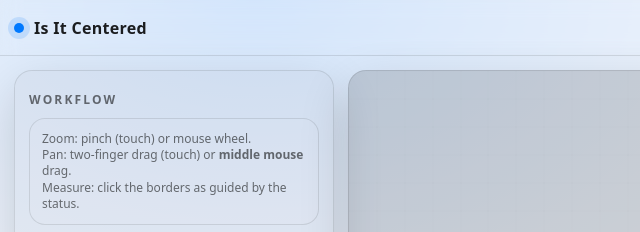
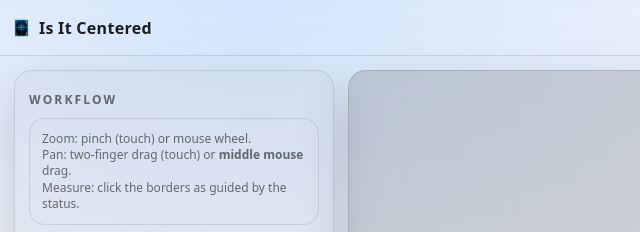
Before and after one commit to Ricster123/CentringChecker, a plain HTML site: page index.html in a window 1280 px wide. Shown: the top 232 px of the page, 0-640 px from the left. Drawn offline with Linux system fonts and the light colour scheme.

Commit message:
Add logo to the brand section in index.html

```diff
--- a/index.html
+++ b/index.html
@@ -461,12 +461,29 @@
     .snapToggle input{ accent-color: var(--accent); }
     .snapToggle span{ white-space:nowrap; }
 
+  .logo{
+  height:18px;
+  display:inline-flex;
+  align-items:center;
+}
+
+.logo img{
+  height:100%;
+  width:auto;
+  display:block;
+}
+
 </style>
 </head>
 <body>
 <div class="app">
   <div class="topbar">
-    <div class="brand"><span class="dot"></span> Is It Centered </div>
+    <div class="brand">
+  <span class="logo">
+    <img src="logo.png" alt="Is It Centered logo">
+  </span>
+  Is It Centered
+</div>
     <div class="top-actions">
 
       <div class="row" id="sideTabs" style="gap:6px;">
```
